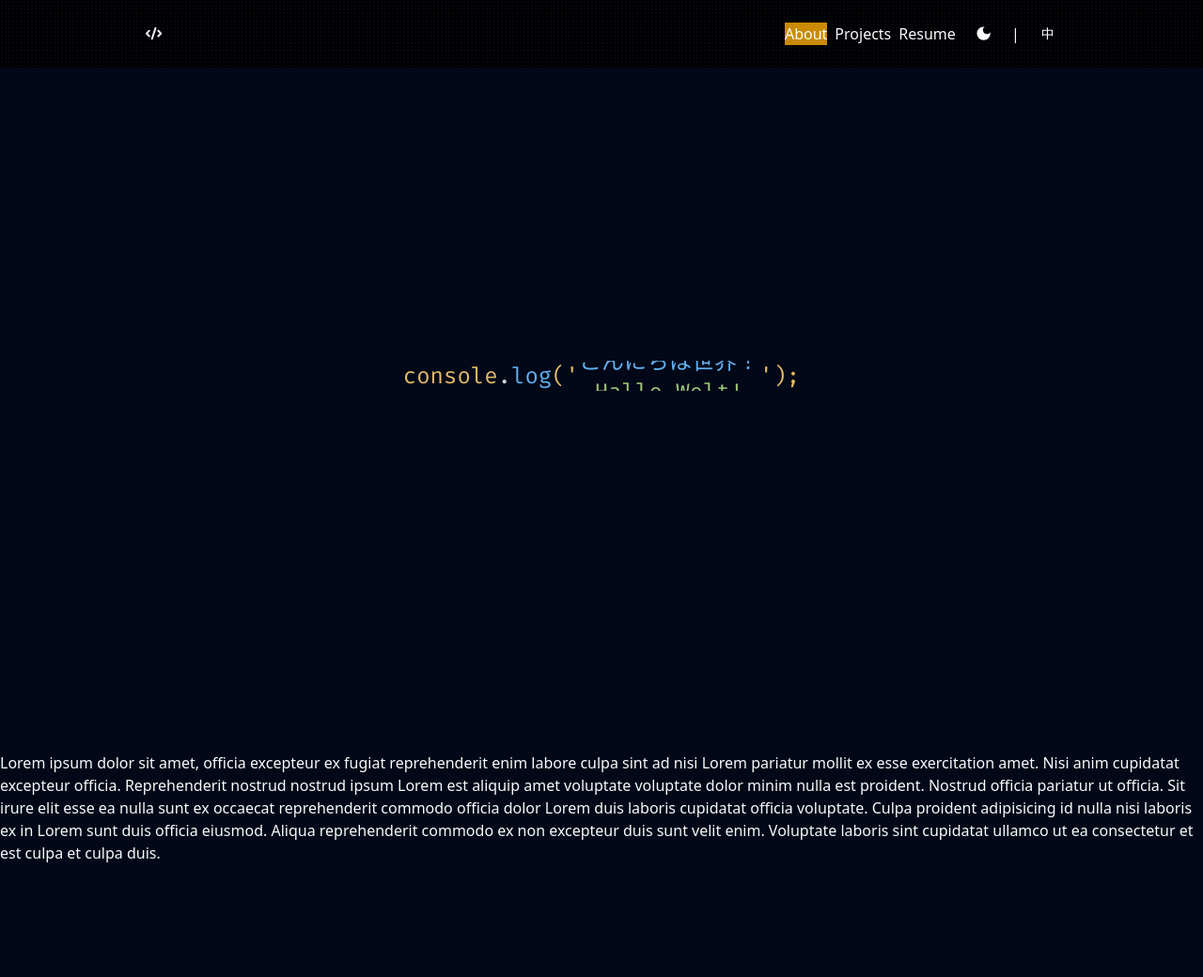
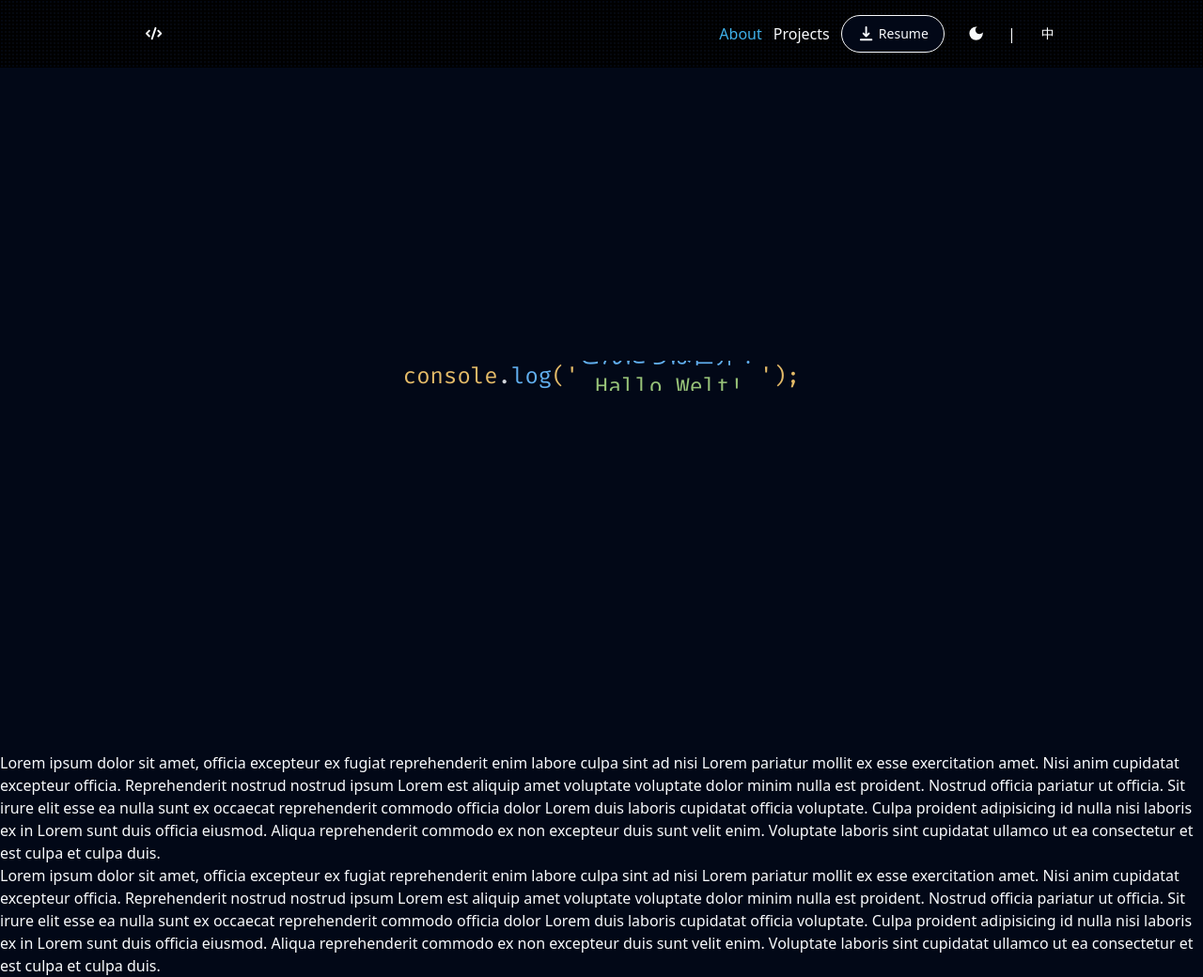
Before and after one commit to weicheng2138/weicheng-portfolio, a React (Vite) app: page /about in a window 1280 px wide. Shown: the whole page at 94% size. Before the commit the page ends 920 px from the top, so only its background shows below. Built offline with nearby package versions, Linux system fonts and the light colour scheme.

Commit message:
feat(header, drawer): change header mobile timing, drawer

```diff
--- a/package.json
+++ b/package.json
@@ -12,6 +12,7 @@
   "dependencies": {
     "@radix-ui/react-dialog": "^1.0.5",
     "@radix-ui/react-dropdown-menu": "^2.0.6",
+    "@radix-ui/react-separator": "^1.0.3",
     "@radix-ui/react-slot": "^1.0.2",
     "@radix-ui/react-toggle": "^1.0.3",
     "class-variance-authority": "^0.7.0",
--- a/src/components/header.tsx
+++ b/src/components/header.tsx
@@ -3,7 +3,7 @@ import { ModeToggle } from '@/components/mode-toggle';
 import { I18nToggle } from '@/components/i18n-toggle';
 import { Button } from '@/components/ui/button';
 import { NavLink } from 'react-router-dom';
-import { HiCode, HiMenuAlt3 } from 'react-icons/hi';
+import { HiCode, HiMenuAlt3, HiDownload } from 'react-icons/hi';
 import useBreakpoint from '@/hooks/useBreakpoint';
 import { cn } from '@/lib/utils';
 import { useEffect, useState } from 'react';
@@ -35,7 +35,7 @@ function Header({ handleDrawerClick, className }: Props) {
       className={cn(
         'fixed flex h-[4.5rem] w-full justify-center transition',
         className,
-        !isTop && 'border-b border-zinc-200 shadow-md dark:border-zinc-800',
+        !isTop && 'border-b border-zinc-200 dark:border-zinc-800',
         'bg-radial-light backdrop-blur-sm backdrop-saturate-50 [background-size:4px_4px] dark:bg-radial-dark',
       )}
     >
@@ -44,8 +44,38 @@ function Header({ handleDrawerClick, className }: Props) {
           <HiCode className="h-[1.2rem] w-[1.2rem]" />
         </Button>
 
-        <section className="flex items-center gap-2">
-          {breakpoint === 'xs' ? (
+        <section className="flex items-center gap-3">
+          {breakpoint === 'md' ? (
+            <>
+              <NavLink
+                className={({ isActive }) => isActive && 'text-primary'}
+                to="/about"
+              >
+                {t('nav.about')}
+              </NavLink>
+              <NavLink
+                className={({ isActive }) => (isActive ? 'text-primary' : '')}
+                to="/projects"
+              >
+                {t('nav.projects')}
+              </NavLink>
+              <a
+                href="http://www.google.com"
+                target="_blank"
+                rel="noopener noreferrer"
+              >
+                <Button variant="resume" className="border-[1.5px]">
+                  <div className="flex items-center gap-1">
+                    <HiDownload className="h-[1.2rem] w-[1.2rem]" />
+                    {t('nav.resume')}
+                  </div>
+                </Button>
+              </a>
+              <ModeToggle />
+              |
+              <I18nToggle />
+            </>
+          ) : (
             <Button
               variant="ghost"
               size="icon"
@@ -53,28 +83,6 @@ function Header({ handleDrawerClick, className }: Props) {
             >
               <HiMenuAlt3 className="h-[1.2rem] w-[1.2rem]" />
             </Button>
-          ) : (
-            <>
-              <NavLink
-                className={({ isActive }) =>
-                  isActive ? 'bg-red-300 dark:bg-yellow-600' : ''
-                }
-                to="/about"
-              >
-                {t('nav.about')}
-              </NavLink>
-              <NavLink to="/projects">{t('nav.projects')}</NavLink>
-              <a
-                href="http://www.google.com"
-                target="_blank"
-                rel="noopener noreferrer"
-              >
-                {t('nav.resume')}
-              </a>
-              <ModeToggle />
-              |
-              <I18nToggle />
-            </>
           )}
         </section>
       </div>
--- a/src/components/menu-drawer.tsx
+++ b/src/components/menu-drawer.tsx
@@ -3,8 +3,12 @@ import { motion, AnimatePresence } from 'framer-motion';
 import { ModeToggle } from '@/components/mode-toggle';
 import { I18nToggle } from '@/components/i18n-toggle';
 import { Button } from '@/components/ui/button';
+import { Separator } from '@/components/ui/separator';
 import { HiX } from 'react-icons/hi';
-import { Link, NavLink } from 'react-router-dom';
+import { VscGithubInverted } from 'react-icons/vsc';
+import { RiLinkedinFill } from 'react-icons/ri';
+
+import { NavLink } from 'react-router-dom';
 import { useTranslation } from 'react-i18next';
 import { useEffect, useRef } from 'react';
 import { createPortal } from 'react-dom';
@@ -75,15 +79,15 @@ const MenuDrawer = ({ show, handleClose }: Props) => {
             initial={{ x: 250 }}
             animate={{
               x: 0,
-              transition: { duration: 0.4, delay: 0.5, ease: 'easeInOut' },
+              transition: { duration: 0.4, delay: 0.5, type: 'spring' },
             }}
             exit={{ x: 250, transition: { duration: 0.4 } }}
             className={cn(
               'fixed right-0 top-0 z-50 h-full w-[250px]',
-              'flex flex-col gap-4 bg-background p-6 drop-shadow-lg',
+              'flex flex-col gap-4 bg-background drop-shadow-lg',
             )}
           >
-            <section className="flex justify-between">
+            <section className="flex justify-between px-4 py-2">
               <div className="flex items-center">
                 <ModeToggle />
                 |
@@ -99,7 +103,8 @@ const MenuDrawer = ({ show, handleClose }: Props) => {
               </Button>
             </section>
 
-            <div className="flex flex-col gap-2 p-2">
+            <div className="flex flex-col items-center gap-4 p-6">
+              {/* Links for sites */}
               <NavLink to="/about" onClick={() => handleClose()}>
                 {t('nav.about')}
               </NavLink>
@@ -114,6 +119,41 @@ const MenuDrawer = ({ show, handleClose }: Props) => {
                 {t('nav.resume')}
               </a>
             </div>
+
+            <Separator />
+            {/* Links for socials media */}
+            <div className="flex flex-col gap-2 p-2">
+              <a
+                href="http://www.google.com"
+                target="_blank"
+                rel="noopener noreferrer"
+              >
+                <Button variant="social" className="text-center">
+                  <VscGithubInverted className="mr-2 h-[1.2rem] w-[1.2rem]" />
+                  Github
+                </Button>
+              </a>
+              <a
+                href="http://www.google.com"
+                target="_blank"
+                rel="noopener noreferrer"
+              >
+                <Button variant="social" className="text-center">
+                  <RiLinkedinFill className="mr-2 h-[1.2rem] w-[1.2rem]" />
+                  LinkedIn
+                </Button>
+              </a>
+              <a
+                href="http://www.google.com"
+                target="_blank"
+                rel="noopener noreferrer"
+              >
+                <Button variant="social" className="text-center">
+                  <VscGithubInverted className="mr-2 h-[1.2rem] w-[1.2rem]" />
+                  Github
+                </Button>
+              </a>
+            </div>
           </motion.div>
         </>
       )}
--- a/src/components/text-roller.tsx
+++ b/src/components/text-roller.tsx
@@ -1,4 +1,4 @@
-import { motion } from 'framer-motion';
+import { motion, useScroll, useTransform } from 'framer-motion';
 import useBreakpoint from '@/hooks/useBreakpoint';
 import { cn } from '@/lib/utils';
 import { useEffect, useRef, useState } from 'react';
@@ -8,8 +8,10 @@ type Props = {
   className?: string;
 };
 const TextRoller = ({ textArray, className }: Props) => {
-  console.log('$$$ TextRoller rendered');
+  // console.log('$$$ TextRoller rendered');
 
+  const { scrollYProgress, scrollY } = useScroll();
+  const translateY = useTransform(scrollYProgress, [0, 1], [0, -100]);
   const animationRef = useRef<HTMLDivElement>(null);
   const [elementHeight, setElementHeight] = useState(240);
   const [elementCount, setElementCount] = useState(0);
@@ -17,11 +19,16 @@ const TextRoller = ({ textArray, className }: Props) => {
   const breakpoint = useBreakpoint();
 
   useEffect(() => {
-    console.log('$$$ TextRoller useEffect');
+    // console.log('$$$ TextRoller useEffect');
+    // console.log('$$$ breakpoint', breakpoint);
+    // console.log('$$$ elementHeight', elementHeight);
     const animationDiv = animationRef.current;
     if (!animationDiv) return;
-    setElementHeight(animationDiv.children[0].clientHeight);
-    setElementCount(animationDiv.children.length);
+    setTimeout(() => {
+      setElementHeight(animationDiv.children[0].clientHeight);
+      setElementCount(animationDiv.children.length);
+      // console.log('$$$ animationDiv', animationDiv.children[0].clientHeight);
+    }, 100);
   }, [elementHeight, breakpoint]);
 
   return (
--- a/src/components/ui/button.tsx
+++ b/src/components/ui/button.tsx
@@ -17,7 +17,10 @@ const buttonVariants = cva(
         secondary:
           'bg-secondary text-secondary-foreground hover:bg-secondary/80',
         ghost: 'hover:bg-accent hover:text-accent-foreground',
-        link: 'text-primary underline-offset-4 hover:underline',
+        link: 'text-foreground underline-offset-4 hover:underline',
+        social: 'w-full bg-background text-foreground hover:bg-accent',
+        resume:
+          'rounded-full border-2 border-foreground bg-background text-foreground hover:bg-zinc-200 dark:hover:bg-zinc-800',
       },
       size: {
         default: 'h-10 px-4 py-2',
--- /dev/null
+++ b/src/components/ui/separator.tsx
@@ -0,0 +1,29 @@
+import * as React from "react"
+import * as SeparatorPrimitive from "@radix-ui/react-separator"
+
+import { cn } from "@/lib/utils"
+
+const Separator = React.forwardRef<
+  React.ElementRef<typeof SeparatorPrimitive.Root>,
+  React.ComponentPropsWithoutRef<typeof SeparatorPrimitive.Root>
+>(
+  (
+    { className, orientation = "horizontal", decorative = true, ...props },
+    ref
+  ) => (
+    <SeparatorPrimitive.Root
+      ref={ref}
+      decorative={decorative}
+      orientation={orientation}
+      className={cn(
+        "shrink-0 bg-border",
+        orientation === "horizontal" ? "h-[1px] w-full" : "h-full w-[1px]",
+        className
+      )}
+      {...props}
+    />
+  )
+)
+Separator.displayName = SeparatorPrimitive.Root.displayName
+
+export { Separator }
--- a/src/globals.css
+++ b/src/globals.css
@@ -10,6 +10,7 @@
     --card-foreground: 222.2 84% 4.9%;
     --popover: 0 0% 100%;
     --popover-foreground: 222.2 84% 4.9%;
+    /* #3FB1E8 transform to hsl */
     --primary: 200 79% 58%;
     --primary-foreground: 210 40% 98%;
     --secondary: 210 40% 96.1%;
@@ -33,7 +34,7 @@
     --card-foreground: 210 40% 98%;
     --popover: 222.2 84% 4.9%;
     --popover-foreground: 210 40% 98%;
-    --primary: 217.2 91.2% 59.8%;
+    --primary: 200 79% 58%;
     --primary-foreground: 222.2 47.4% 11.2%;
     --secondary: 217.2 32.6% 17.5%;
     --secondary-foreground: 210 40% 98%;
--- a/src/pages/home.tsx
+++ b/src/pages/home.tsx
@@ -30,6 +30,19 @@ const Home = () => {
         Voluptate laboris sint cupidatat ullamco ut ea consectetur et est culpa
         et culpa duis.
       </main>
+      <main>
+        Lorem ipsum dolor sit amet, officia excepteur ex fugiat reprehenderit
+        enim labore culpa sint ad nisi Lorem pariatur mollit ex esse
+        exercitation amet. Nisi anim cupidatat excepteur officia. Reprehenderit
+        nostrud nostrud ipsum Lorem est aliquip amet voluptate voluptate dolor
+        minim nulla est proident. Nostrud officia pariatur ut officia. Sit irure
+        elit esse ea nulla sunt ex occaecat reprehenderit commodo officia dolor
+        Lorem duis laboris cupidatat officia voluptate. Culpa proident
+        adipisicing id nulla nisi laboris ex in Lorem sunt duis officia eiusmod.
+        Aliqua reprehenderit commodo ex non excepteur duis sunt velit enim.
+        Voluptate laboris sint cupidatat ullamco ut ea consectetur et est culpa
+        et culpa duis.
+      </main>
     </>
   );
 };
```
Also changed, not shown: 1 other file (tests, documents, lock files or other folders).
